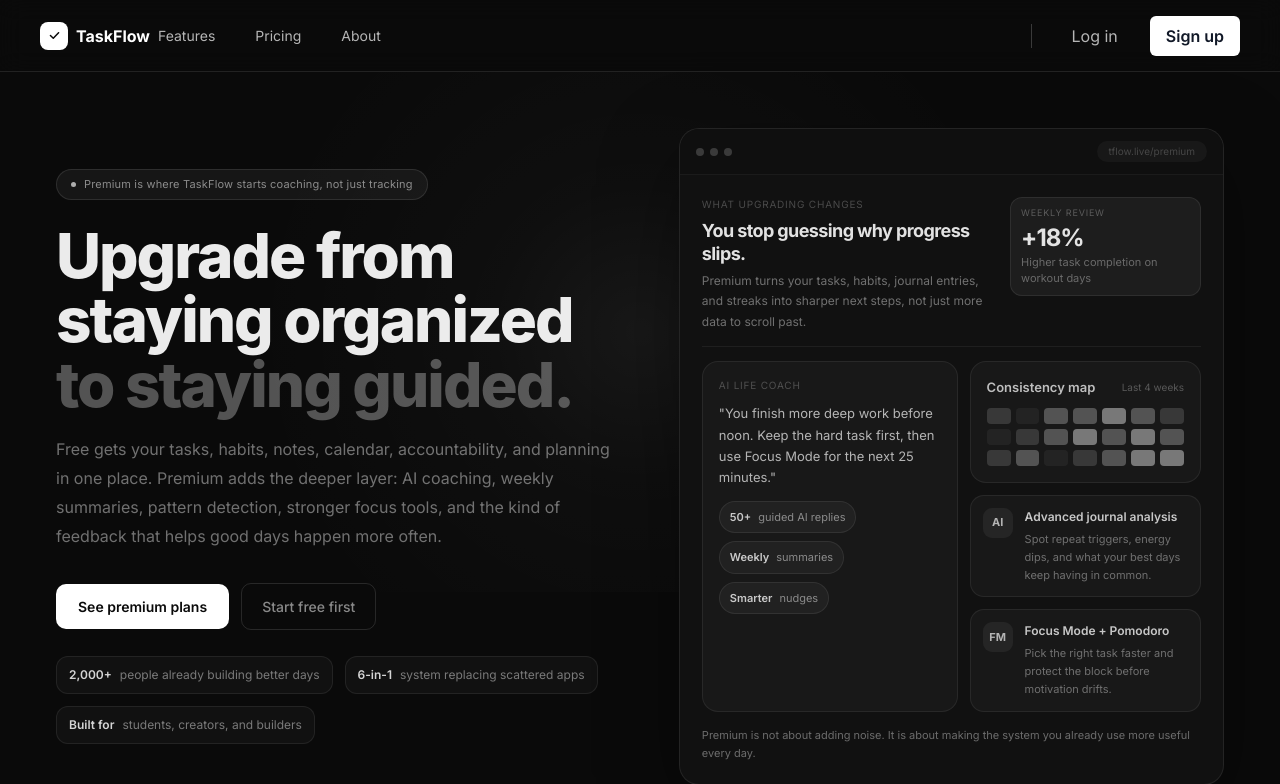
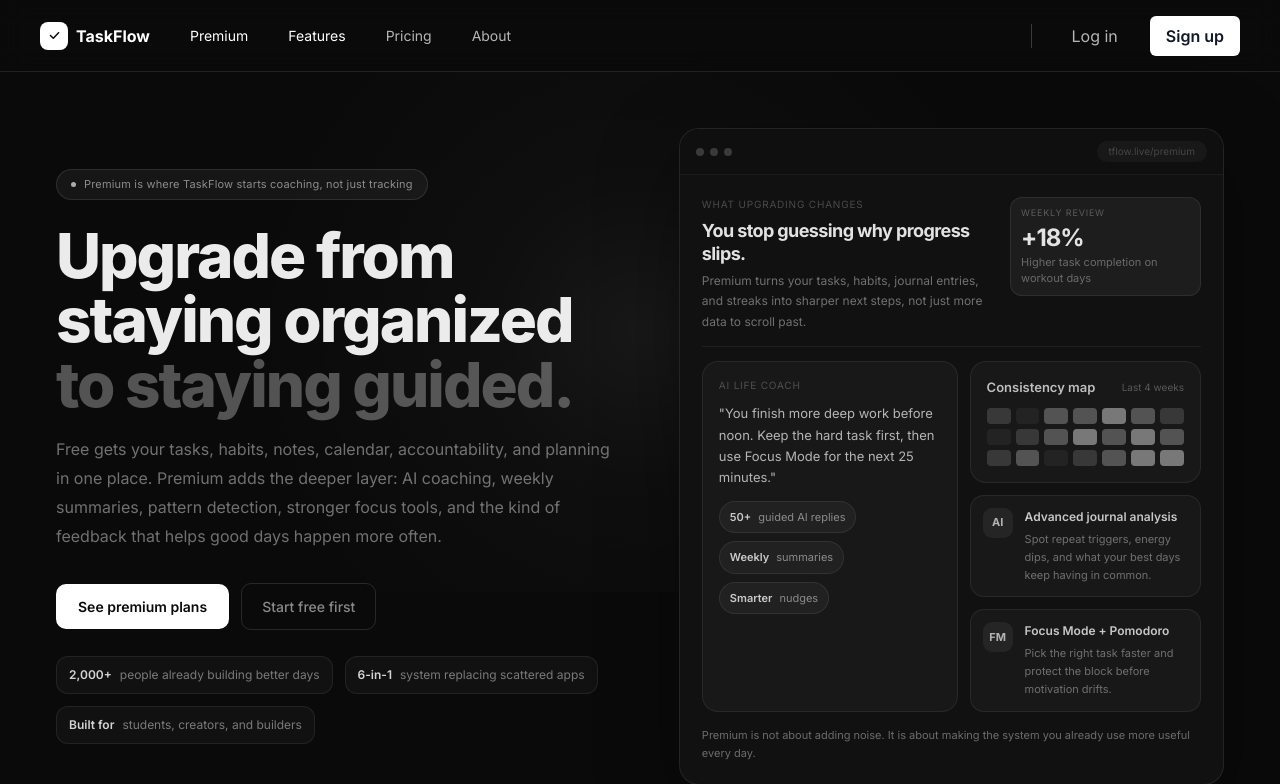
Before and after one commit to Donnyfab/TaskFlow, a Flask app: page /premium in a window 1280 px wide. Shown: the top 784 px of the page. Run offline with Flask 3, Linux system fonts and the light colour scheme; some libraries are stand-ins or nearby versions.

Commit message:
Describe what you changed

```diff
--- a/templates/navlinks/premium.html
+++ b/templates/navlinks/premium.html
@@ -1494,11 +1494,8 @@
 <body class="scrollbar-hide">
   <div class="page-shell">
     <header class="fixed top-0 left-0 w-full h-[72px] z-50 bg-[#0A0A0A]/70 backdrop-blur-md border-b border-white/10">
-
       <div class="max-w-none mx-auto h-full flex items-center justify-between px-6 md:px-10">
-
-        <!-- Left -->
-        <div class="flex items-center gap-2">
+        <div class="flex items-center gap-10">
           <a href="/" class="flex items-center gap-2 text-white font-bold text-base">
             <div class="w-7 h-7 bg-white rounded-lg flex items-center justify-center flex-shrink-0">
               <svg viewBox="0 0 16 16" fill="none" width="13" height="13">
@@ -1509,67 +1506,47 @@
           </a>
 
           <nav class="hidden md:flex gap-10 text-sm">
-            <a href="/features" class="text-white/70 hover:text-white transition">
-              Features
-            </a>
-            <a href="/pricing" class="text-white/70 hover:text-white transition">
-              Pricing
-            </a>
-            <a href="/about" class="text-white/70 hover:text-white transition">
-              About
-            </a>
+            <a href="/premium" class="text-white transition">Premium</a>
+            <a href="/features" class="text-white transition">Features</a>
+            <a href="/pricing" class="text-white/70 hover:text-white transition">Pricing</a>
+            <a href="/about" class="text-white/70 hover:text-white transition">About</a>
           </nav>
         </div>
 
-        <!-- Right -->
         <div class="flex items-center gap-6">
           <div class="hidden md:block h-6 w-px bg-white/20"></div>
 
           <div class="hidden md:flex gap-4">
-            <a href="/login" class="text-white/70 hover:text-white px-4 py-2 transition">
-              Log in
-            </a>
-            <a href="/register"
-               class="bg-white text-gray-900 px-4 py-2 rounded-md font-semibold hover:bg-white/90 transition">
-              Sign up
-            </a>
+            <a href="/login" class="text-white/70 hover:text-white px-4 py-2 transition">Log in</a>
+            <a href="/register" class="bg-white text-gray-900 px-4 py-2 rounded-md font-semibold hover:bg-white/90 transition">Sign up</a>
           </div>
-
         </div>
 
-        <!-- Mobile Menu Button -->
-      <button id="menuOpen" class="md:hidden text-white text-2xl">
-        ☰
-      </button>
-
-
+        <button id="menuOpen" class="md:hidden text-white text-2xl">☰</button>
       </div>
     </header>
 
-    <div id="mobileMenu" class="mobile-menu" aria-hidden="true">
-      <div class="mobile-menu-top">
-        <a href="/" class="brand" aria-label="TaskFlow home">
-          <span class="brand-icon">
-            <svg viewBox="0 0 16 16" fill="none" width="16" height="16" aria-hidden="true">
+    <div id="mobileMenu" class="fixed inset-0 z-[60] bg-[#0A0A0A] text-white translate-x-full transition-transform duration-300 ease-out">
+      <div class="h-[72px] flex items-center justify-between px-6 border-b border-white/10">
+        <a href="/" class="flex items-center gap-2 text-white font-bold">
+          <div class="w-7 h-7 bg-white rounded-lg flex items-center justify-center">
+            <svg viewBox="0 0 16 16" fill="none" width="13" height="13">
               <path d="M3 8L6.5 11.5L13 4.5" stroke="#0A0A0A" stroke-width="1.8" stroke-linecap="round" stroke-linejoin="round"/>
             </svg>
-          </span>
-          <span class="brand-name">TaskFlow</span>
+          </div>
+          TaskFlow
         </a>
-        <button id="menuClose" class="mobile-toggle" aria-label="Close navigation">✕</button>
+        <button id="menuClose" class="text-2xl">✕</button>
       </div>
 
-      <div class="mobile-menu-links">
-        <a href="/features" class="{{ 'active' if request.path == '/features' else '' }}">Features</a>
-        <a href="/premium" class="{{ 'active' if request.path == '/premium' else '' }}">Premium</a>
-        <a href="/pricing" class="{{ 'active' if request.path == '/pricing' else '' }}">Pricing</a>
-        <a href="/about" class="{{ 'active' if request.path == '/about' else '' }}">About</a>
-        <a href="/contact">Contact</a>
-      </div>
-
-      <div class="mobile-menu-actions">
-        <a href="/register" class="btn-primary">Start free</a>
-        <a href="/login" class="btn-secondary">Log in</a>
+      <div class="px-6 py-8 flex flex-col gap-6 text-base">
+        <a href="/features" class="text-white">Features</a>
+        <a href="/pricing" class="text-white/80 hover:text-white">Pricing</a>
+        <a href="/about" class="text-white/80 hover:text-white">About</a>
+        <div class="mt-8 flex flex-col gap-4">
+          <a href="/register" class="w-full text-center bg-white text-gray-900 py-3 rounded-md font-semibold">Sign up</a>
+          <a href="/login" class="w-full text-center border border-white/20 py-3 rounded-md">Log in</a>
+        </div>
       </div>
     </div>
 
@@ -2167,23 +2144,8 @@
   </div>
 
   <script>
-    const mobileMenu = document.getElementById('mobileMenu');
-    const menuOpen = document.getElementById('menuOpen');
-    const menuClose = document.getElementById('menuClose');
-
-    if (menuOpen && menuClose && mobileMenu) {
-      menuOpen.addEventListener('click', () => {
-        mobileMenu.classList.add('open');
-        mobileMenu.setAttribute('aria-hidden', 'false');
-        document.body.style.overflow = 'hidden';
-      });
-
-      menuClose.addEventListener('click', () => {
-        mobileMenu.classList.remove('open');
-        mobileMenu.setAttribute('aria-hidden', 'true');
-        document.body.style.overflow = '';
-      });
-    }
+    document.getElementById('menuOpen').addEventListener('click', () => document.getElementById('mobileMenu').classList.remove('translate-x-full'));
+    document.getElementById('menuClose').addEventListener('click', () => document.getElementById('mobileMenu').classList.add('translate-x-full'));
 
     const toggleButtons = Array.from(document.querySelectorAll('.toggle-btn'));
     const priceNodes = Array.from(document.querySelectorAll('.plan-price[data-monthly]'));
```
